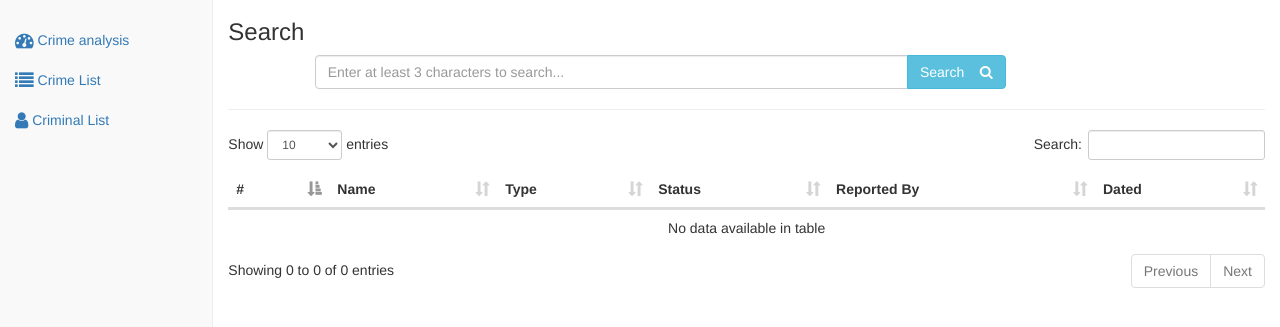
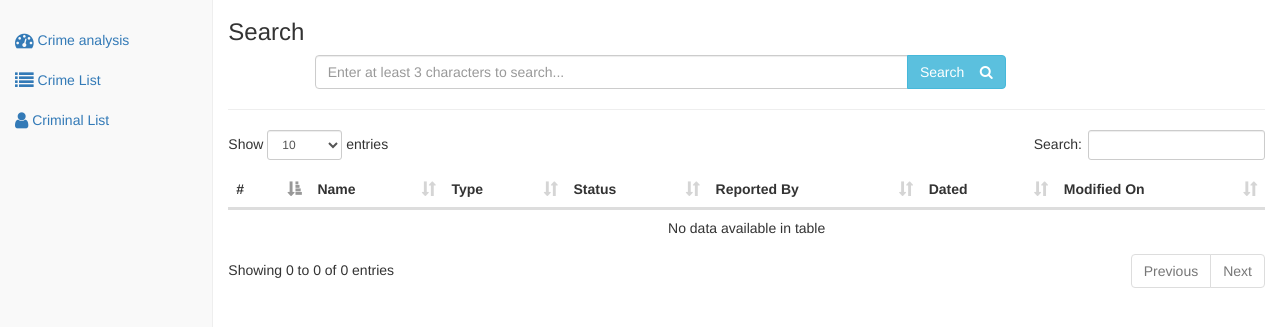
Before and after one commit to abhisheksharma14/crime_reporter, a PHP site: page /user/analysis.php in a window 1280 px wide. Shown: the part 51-378 px from the top of the page. Run offline with PHP 8.4, Linux system fonts and the light colour scheme; the visitor is signed in with stand-in values (Sample User, id 1).

Commit message:
bug fixes

```diff
--- a/api.php
+++ b/api.php
@@ -316,6 +316,7 @@ function search($keywords){
 			$data['result'][$idx]['description'] = $row['description'];
 			$data['result'][$idx]['created_by'] = $row['reported_by_user'];
 			$data['result'][$idx]['created_date'] = $row['created_date'];
+			$data['result'][$idx]['modified_date'] = $row['modified_date'];
 			$data['result'][$idx]['status'] = $row['status'];
 			$data['result'][$idx]['type'] = "crime";
 			$idx++;
@@ -331,6 +332,7 @@ function search($keywords){
 			$data['result'][$idx]['description'] = $row['description'];
 			$data['result'][$idx]['created_by'] = $row['reported_by_user'];
 			$data['result'][$idx]['created_date'] = $row['created_date'];
+			$data['result'][$idx]['modified_date'] = $row['modified_date'];
 			$data['result'][$idx]['status'] = $row['status'];
 			$data['result'][$idx]['type'] = "criminal";
 			$idx++;
--- a/js/analysis.js
+++ b/js/analysis.js
@@ -1,6 +1,8 @@
 function search(){
     var search_query = $("input[name='search_query']").val()
     if ($.trim(search_query).length < 3) {
+        $('#search-result-table').dataTable().fnClearTable();
+        $("#search-response").hide();
         return false;
     }
     $("#search-btn").html("<i class='fa fa-spinner fa-pulse fa-fw'>");
@@ -15,7 +17,7 @@ function search(){
             var dataSet = [];
             for (var i = 0; i < res.result.length; i++) {
                 var resultSet = res.result[i];
-                dataSet.push([resultSet.id, resultSet.name, resultSet.type, resultSet.status, resultSet.created_by, resultSet.created_date]);
+                dataSet.push([resultSet.id, resultSet.name, resultSet.type, resultSet.status, resultSet.created_by, resultSet.created_date, resultSet.modified_date]);
             }
             $('#search-result-table').dataTable( {
                 retrieve: true,
@@ -27,12 +29,15 @@ function search(){
                     { title: "Status" },
                     { title: "Reported By" },
                     { title: "Date" },
+                    { title: "Modified On" },
                 ]
             });
             $('#search-result-table').dataTable().fnClearTable();
             $('#search-result-table').dataTable().fnAddData(dataSet);
+            $("#search-response").html(res.result.length+" Matching results found.").hide();
         }else{
-            alert("No data found. try some other keywords.");
+            $('#search-result-table').dataTable().fnClearTable();
+            $("#search-response").html("No data found. try some other keywords.").show();
         }
     })
     .fail(function() {
--- a/user/analysis.php
+++ b/user/analysis.php
@@ -20,9 +20,11 @@
         <th>Status</th>
         <th>Reported By</th>
         <th>Dated</th>
+        <th>Modified On</th>
       </tr>
     </thead>
   </table>
+  <span class="alert alert-warning" style="display: none;" id="search-response"></span>
 </div>
 
 <div class="modal fade" tabindex="-1" role="dialog" id="crime-details">
--- a/user/logout.php
+++ b/user/logout.php
@@ -1,5 +1,5 @@
 <?php
 session_start();
 session_destroy();
-header("location:".URL."/index.php");
+header("location:"."../index.php");
 ?>
--- a/user/validate.php
+++ b/user/validate.php
@@ -1,6 +1,6 @@
 <?php
 session_start();
-require_once(URL+"includes/db.php");
+require_once("../includes/db.php");
 
 //login form
 if (isset($_POST['login-submit'])) {
```
Also changed, not shown: includes/crime_list.php (line endings or trailing spaces).
